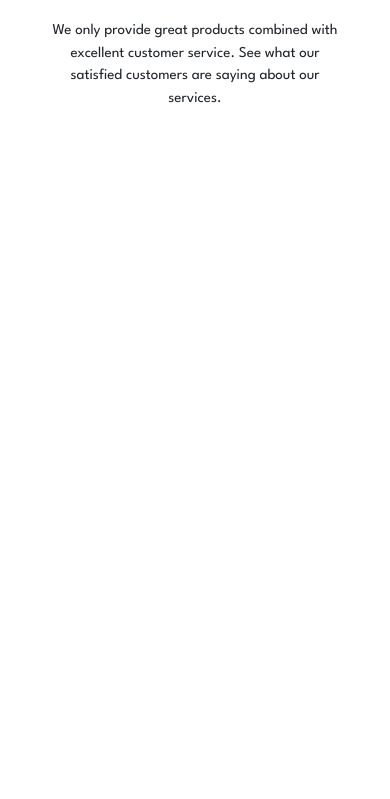
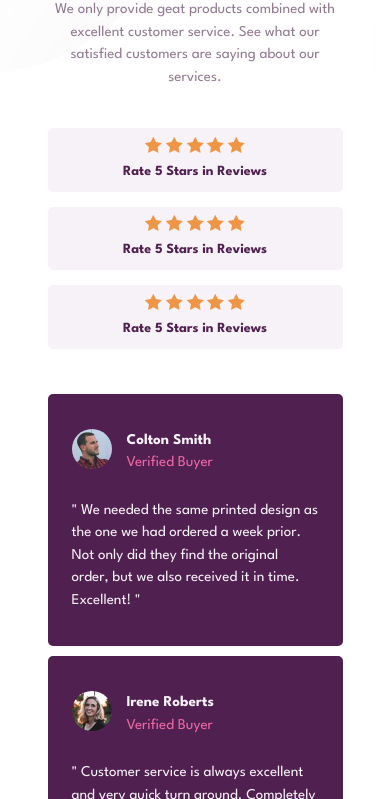
Before and after one commit to GR1807/Social-proof-section, a plain HTML site: page index.html in a window 390 px wide. Shown: the part 152-951 px from the top of the page. Before the commit the page ends 844 px from the top, so only its background shows below. Drawn offline with nearby package versions, Linux system fonts and the light colour scheme.

Commit message:
Mobile view work done

```diff
--- a/index.html
+++ b/index.html
@@ -19,18 +19,100 @@
 </head>
 
 <body>
+    <main>
+        <header>
+            <div class="header-bg"></div>
+            <div class="header-content">
+                <h3>10,00+ of our users love our products.</h3>
+                <p class="pt-4 pb-5 px-3">We only provide geat products combined with excellent customer service. See
+                    what
+                    our
+                    satisfied customers are saying about our services.</p>
+            </div>
+        </header>
+        <section class="mark-section text-center">
+            <div class="container">
+                <div class="mark-box">
+                    <div class="rate py-2">
+                        <img src="/img/icon-star.svg" alt="">
+                        <img src="/img/icon-star.svg" alt="">
+                        <img src="/img/icon-star.svg" alt="">
+                        <img src="/img/icon-star.svg" alt="">
+                        <img src="/img/icon-star.svg" alt="">
+                    </div>
+                    <p class="pb-3">Rate 5 Stars in Reviews</p>
+                </div>
 
-    <main class="py-5 px-3 d-flex">
-        <section class="header">
-            <h3 class="main-heading">10,000+ of our users love our products.</h3>
-            <p class="pt-5">We only provide great products combined with excellent customer service. See what our
-                satisfied customers are saying about our services.</p>
+                <div class="mark-box">
+                    <div class="rate py-2">
+                        <img src="/img/icon-star.svg" alt="">
+                        <img src="/img/icon-star.svg" alt="">
+                        <img src="/img/icon-star.svg" alt="">
+                        <img src="/img/icon-star.svg" alt="">
+                        <img src="/img/icon-star.svg" alt="">
+                    </div>
+                    <p class="pb-3">Rate 5 Stars in Reviews</p>
+                </div>
+
+                <div class="mark-box">
+                    <div class="rate py-2">
+                        <img src="/img/icon-star.svg" alt="">
+                        <img src="/img/icon-star.svg" alt="">
+                        <img src="/img/icon-star.svg" alt="">
+                        <img src="/img/icon-star.svg" alt="">
+                        <img src="/img/icon-star.svg" alt="">
+                    </div>
+                    <p class="pb-3">Rate 5 Stars in Reviews</p>
+                </div>
+            </div>
+        </section>
+        <section class="comments pt-5">
+            <div class="container">
+                <div class="comment-box mb-3">
+                    <div class="d-flex">
+                        <img src="/img/image-colton.jpg" alt="">
+                        <div class="d-flex-column ps-4">
+                            <p class="name">Colton Smith</p>
+                            <p class="status">Verified Buyer</p>
+                        </div>
+                    </div>
+                    <p class="comment-text">" We needed the same printed design as the one we had ordered a week prior.
+                        Not only did they find the original order, but we also received it in time. Excellent! "</p>
+
+                </div>
+                <div class="comment-box mb-3">
+                    <div class="d-flex">
+                        <img src="/img/image-irene.jpg" alt="">
+                        <div class="d-flex-column ps-4">
+                            <p class="name">Irene Roberts</p>
+                            <p class="status">Verified Buyer</p>
+                        </div>
+                    </div>
+                    <p class="comment-text">" Customer service is always excellent and very quick turn around.
+                        Completely delighted with the simplicity of the purchase and the speed of delivery "</p>
+
+                </div>
+                <div class="comment-box mb-3">
+                    <div class="d-flex">
+                        <img src="/img/image-anne.jpg" alt="">
+                        <div class="d-flex-column ps-4">
+                            <p class="name">Anne Wallace</p>
+                            <p class="status">Verified Buyer</p>
+                        </div>
+                    </div>
+                    <p class="comment-text">" Put an order with this company and can only praise them for the very high
+                        standard. Will definitely use them again and recommend them to everyone! "</p>
+
+                </div>
+
+            </div>
+
+
         </section>
     </main>
-
     <script src="https://cdn.jsdelivr.net/npm/@popperjs/core@2.11.6/dist/umd/popper.min.js"
-        integrity="sha384-oBqDVmMz9ATKxIep9tiCxS/Z9fNfEXiDAYTujMAeBAsjFuCZSmKbSSUnQlmh/jp3"
-        crossorigin="anonymous"></script>
+        integrity="sha384-oBqDVmMz9ATKxIep9tiCxS/Z9fNfEXiDAYTujMAeBAsjFuCZSmKbSSUnQlmh/jp3" crossorigin="anonymous">
+        </script>
     <script src="https://cdn.jsdelivr.net/npm/bootstrap@5.2.2/dist/js/bootstrap.min.js"
         integrity="sha384-IDwe1+LCz02ROU9k972gdyvl+AESN10+x7tBKgc9I5HFtuNz0wWnPclzo6p9vxnk"
         crossorigin="anonymous"></script>
--- a/style.scss
+++ b/style.scss
@@ -15,18 +15,69 @@ body {
 	font-size: 1.5rem;
 	font-family: "League Spartan", sans-serif;
 }
-.header {
+.header-bg {
+	position: absolute;
+	background-image: url("/img/bg-pattern-top-mobile.svg");
+	background-position: center;
+	background-size: contain;
+	width: 375px;
+	height: 232px;
+	top: -8px;
+}
+.header-content {
+	text-align: center;
+	padding: 0 4rem;
+	margin-top: 8rem;
 	h3 {
-		font-size: 3rem;
+		color: (var(--primary));
+		font-size: 3.2rem;
 		font-weight: bold;
-		padding: 0 7rem;
-		margin-top: 4rem;
-		text-align: center;
-		line-height: 2.2rem;
+		padding: 0 4rem;
+		line-height: 2.5rem;
+		letter-spacing: -0.2rem;
+	}
+	p {
+		color: (var(--first-neutral-color));
+	}
+}
+.mark-section {
+	padding: 0 4rem;
+	.mark-box {
+		margin-bottom: 1.5rem;
+		border-radius: 0.5rem;
+		background-color: (var(--second-neutral-color));
+	}
+	P {
+		font-size: 1.4rem;
+		font-weight: bold;
+		margin: 0;
 		color: (var(--primary));
 	}
+}
+.comments {
+	padding: 0 4rem;
 	p {
-		padding: 0 4rem;
-		text-align: center;
+		margin: 0;
+		padding: 0;
+		color: (var(--second-neutral-color));
+	}
+	.comment-box {
+		padding: 3.5rem 2.4rem;
+		background-color: (var(--primary));
+		border-radius: 0.5rem;
+	}
+	img {
+		width: 4rem;
+		height: 4rem;
+		border-radius: 5rem;
+	}
+	.name {
+		font-weight: bold;
+	}
+	.status {
+		color: (var(--secondary));
+	}
+	.comment-text {
+		padding-top: 2.5rem;
 	}
 }
```
Also changed, not shown: css/style.css, 1 other file.
